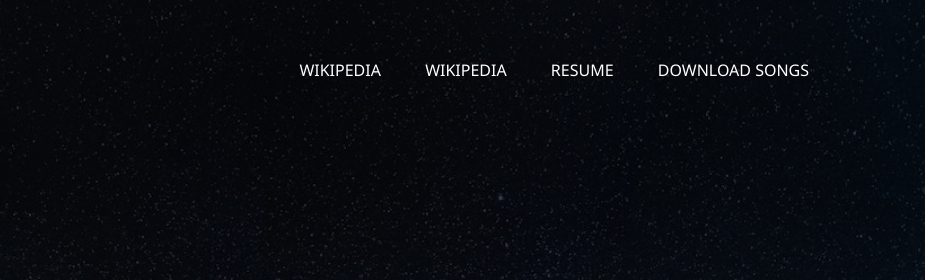
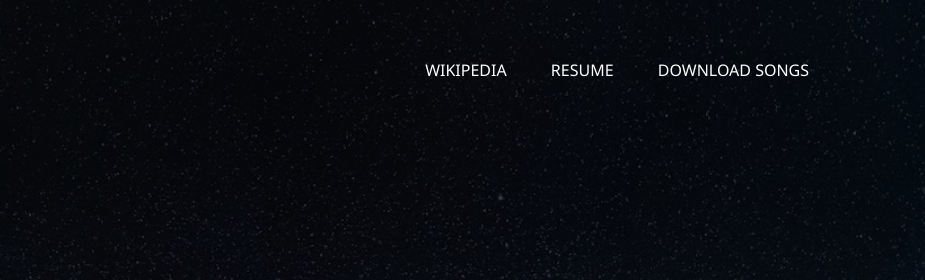
Before and after one commit to MudavathSrinu001/day10, a plain HTML site: page index.html in a window 1280 px wide. Shown: the top 280 px of the page, 355-1280 px from the left. Drawn offline with Linux system fonts and the light colour scheme.

Commit message:
Update index.html

```diff
--- a/index.html
+++ b/index.html
@@ -11,7 +11,6 @@
         <div class="navbar">
             <img src="https://thumbs.dreamstime.com/b/website-icon-transparent-background-vector-website-icon-transparent-background-vector-illustration-143534871.jpg" width="20%" height="70" alt="logo">
             <ul>
-                <li><a href="ADDD">Wikipedia </a></li>
                 <li><a href="./whatsup/ts.html">Wikipedia </a></li>
                 <li><a href="./Sri Resume.pdf" download="RESUME">RESUME </a></li>
                <li><a href="./songs.html">DOWNLOAD SONGS</a></li>
```
